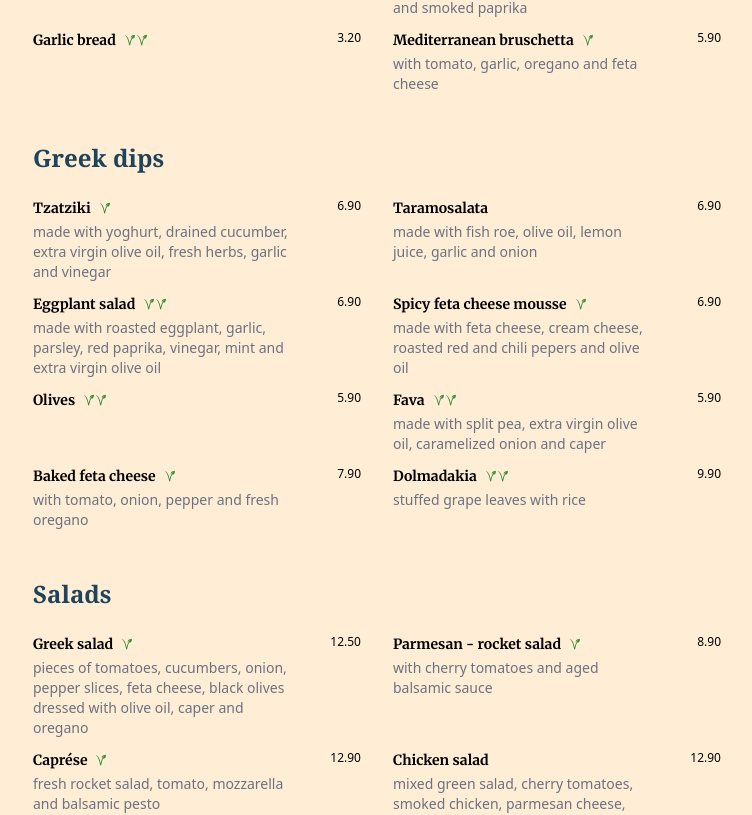
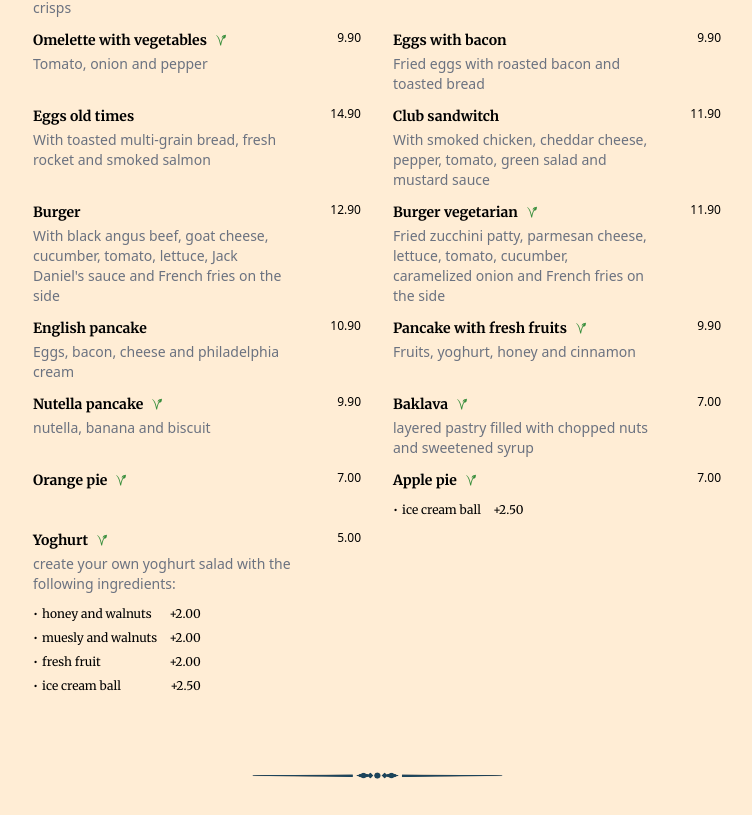
Before and after one commit to alextsagkas/old-times, a Next.js app: page / in a window 1280 px wide. Shown: the part 853-1668 px from the top of the page, without its empty margins (263-1015 px from the left). Built offline with nearby package versions, Linux system fonts and the light colour scheme; a web font is replaced by a local one.

Commit message:
Add brunch items to menu
- Store information about new menu items in banckup.tsx
- Separate brunch from the main menu with separator

```diff
--- a/data/backup.tsx
+++ b/data/backup.tsx
@@ -41,10 +41,217 @@ export const menu: MenuInterface = {
 
 export const categories = [
   {
+    id: "d6753654-c835-40c1-9bb9-47476471b10a",
+    category: "Brunch",
+    fresh: 0,
+    position: 1,
+    MenuItems: [
+      {
+        id: "7b97cf77-3023-4df7-b02b-67b2ca90c4e6",
+        name: "Toast",
+        subCategory: "",
+        description: "Ham and cheese toast served with crisps",
+        fresh: 0,
+        price: 3.9,
+        menuCategoryId: "d6753654-c835-40c1-9bb9-47476471b10a",
+        subItems: [],
+      },
+      {
+        id: "42d531ca-0028-40d5-b984-6b724c819592",
+        name: "Omelette",
+        subCategory: "",
+        description: "With ham, cheese and toasted bread",
+        fresh: 0,
+        price: 9.9,
+        menuCategoryId: "d6753654-c835-40c1-9bb9-47476471b10a",
+        subItems: [],
+      },
+      {
+        id: "960be90a-4811-4dec-99d4-004a3cd34720",
+        name: "Omelette with vegetables",
+        subCategory: "",
+        description: "Tomato, onion and pepper",
+        fresh: 1,
+        price: 9.9,
+        menuCategoryId: "d6753654-c835-40c1-9bb9-47476471b10a",
+        subItems: [],
+      },
+      {
+        id: "e40cdb19-ce96-44ab-ac95-56b6b4301310",
+        name: "Eggs with bacon",
+        subCategory: "",
+        description: "Fried eggs with roasted bacon and toasted bread",
+        fresh: 0,
+        price: 9.9,
+        menuCategoryId: "d6753654-c835-40c1-9bb9-47476471b10a",
+        subItems: [],
+      },
+      {
+        id: "1977c3ce-bbc8-4025-8f40-1465b5f7105a",
+        name: "Eggs old times",
+        subCategory: "",
+        description:
+          "With toasted multi-grain bread, fresh rocket and smoked salmon",
+        fresh: 0,
+        price: 14.9,
+        menuCategoryId: "d6753654-c835-40c1-9bb9-47476471b10a",
+        subItems: [],
+      },
+      {
+        id: "1961ace5-8c6e-4e98-897a-980a498ac608",
+        name: "Club sandwitch",
+        subCategory: "",
+        description:
+          "With smoked chicken, cheddar cheese, pepper, tomato, green salad and mustard sauce",
+        fresh: 0,
+        price: 11.9,
+        menuCategoryId: "d6753654-c835-40c1-9bb9-47476471b10a",
+        subItems: [],
+      },
+      {
+        id: "540d50b7-0116-404e-8544-3d88d532487b",
+        name: "Burger",
+        subCategory: "",
+        description:
+          "With black angus beef, goat cheese, cucumber, tomato, lettuce, Jack Daniel's sauce and French fries on the side",
+        fresh: 0,
+        price: 12.9,
+        menuCategoryId: "d6753654-c835-40c1-9bb9-47476471b10a",
+        subItems: [],
+      },
+      {
+        id: "a834ca64-4296-40da-ae34-9cce64f0d535",
+        name: "Burger vegetarian",
+        subCategory: "",
+        description:
+          "Fried zucchini patty, parmesan cheese, lettuce, tomato, cucumber, caramelized onion and French fries on the side",
+        fresh: 1,
+        price: 11.9,
+        menuCategoryId: "d6753654-c835-40c1-9bb9-47476471b10a",
+        subItems: [],
+      },
+      {
+        id: "03563944-9bc6-486c-8da0-7ebecb9af188",
+        name: "English pancake",
+        subCategory: "",
+        description: "Eggs, bacon, cheese and philadelphia cream",
+        fresh: 0,
+        price: 10.9,
+        menuCategoryId: "d6753654-c835-40c1-9bb9-47476471b10a",
+        subItems: [],
+      },
+      {
+        id: "1a0f2f9c-096b-4572-8f8c-18faaf8b8295",
+        name: "Pancake with fresh fruits",
+        subCategory: "",
+        description: "Fruits, yoghurt, honey and cinnamon",
+        fresh: 1,
+        price: 9.9,
+        menuCategoryId: "d6753654-c835-40c1-9bb9-47476471b10a",
+        subItems: [],
+      },
+      {
+        id: "cfc8c078-01df-43c7-877f-fafd8c2601ba",
+        name: "Nutella pancake",
+        subCategory: "",
+        description: "nutella, banana and biscuit",
+        fresh: 1,
+        price: 9.9,
+        menuCategoryId: "d6753654-c835-40c1-9bb9-47476471b10a",
+        subItems: [],
+      },
+      {
+        id: "fa087c05-538d-4252-85dc-d5341e7970d0",
+        name: "Baklava",
+        subCategory: "",
+        description:
+          "layered pastry filled with chopped nuts and sweetened syrup",
+        fresh: 1,
+        price: 7,
+        menuCategoryId: "07c48deb-3785-4abc-b010-a654f23a740f",
+        subItems: [],
+      },
+      {
+        id: "a8d878a0-0b08-4b42-9a69-4f9a240e5325",
+        name: "Orange pie",
+        subCategory: "",
+        description: "",
+        fresh: 1,
+        price: 7,
+        menuCategoryId: "07c48deb-3785-4abc-b010-a654f23a740f",
+        subItems: [],
+      },
+      {
+        id: "a77d4ca9-3960-4ed8-9b93-7f2c8d7e8ae2",
+        name: "Apple pie",
+        subCategory: "",
+        description: "",
+        fresh: 1,
+        price: 7,
+        menuCategoryId: "07c48deb-3785-4abc-b010-a654f23a740f",
+        subItems: [
+          {
+            id: "440b6141-934f-4fe5-9d53-4f2bbb673736",
+            name: "ice cream ball",
+            description: "",
+            fresh: 0,
+            price: 2.5,
+            menuItemId: "201bdc72-fbd1-45a6-a146-a59705148044",
+          },
+        ],
+      },
+      {
+        id: "9726157a-ebbd-4718-9cc3-e27d32019a4f",
+        name: "Yoghurt",
+        subCategory: "",
+        description:
+          "create your own yoghurt salad with the following ingredients:",
+        fresh: 1,
+        price: 5,
+        menuCategoryId: "07c48deb-3785-4abc-b010-a654f23a740f",
+        subItems: [
+          {
+            id: "fa3dac8e-b2ff-46fb-bf61-a3eb006d5bb9",
+            name: "honey and walnuts",
+            description: "",
+            fresh: 0,
+            price: 2,
+            menuItemId: "201bdc72-fbd1-45a6-a146-a59705148044",
+          },
+          {
+            id: "60c44814-09f3-4f26-8804-8f212af7f6f9",
+            name: "muesly and walnuts",
+            description: "",
+            fresh: 0,
+            price: 2,
+            menuItemId: "201bdc72-fbd1-45a6-a146-a59705148044",
+          },
+          {
+            id: "f89d16e5-1245-4f42-ac31-963ebdb200b6",
+            name: "fresh fruit",
+            description: "",
+            fresh: 0,
+            price: 2,
+            menuItemId: "201bdc72-fbd1-45a6-a146-a59705148044",
+          },
+          {
+            id: "b2f28527-828e-4f8b-bbbc-2673b4ce9443",
+            name: "ice cream ball",
+            description: "",
+            fresh: 0,
+            price: 2.5,
+            menuItemId: "201bdc72-fbd1-45a6-a146-a59705148044",
+          },
+        ],
+      },
+    ],
+  },
+
+  {
     id: "6103f2d5-ad84-4f9e-80f3-e1f9d36d3278",
     category: "Bruschetta",
     fresh: 0,
-    position: 1,
+    position: 2,
     MenuItems: [
       {
         id: "c0be2306-df41-4c0c-8076-5894662dab37",
@@ -94,7 +301,7 @@ export const categories = [
     id: "874dfa27-7bbe-4391-8ab1-6c4f498255a7",
     category: "Greek dips",
     fresh: 0,
-    position: 2,
+    position: 3,
     MenuItems: [
       {
         id: "b34c880a-4344-45e0-bfea-032ec8eb89d9",
@@ -188,7 +395,7 @@ export const categories = [
     id: "1f6af39d-679a-4e09-b710-1976ebf9443d",
     category: "Salads",
     fresh: 0,
-    position: 3,
+    position: 4,
     MenuItems: [
       {
         id: "e0ad077b-fbd2-43f8-ad30-a5cbf365650e",
@@ -251,7 +458,7 @@ export const categories = [
     id: "33b0098d-2263-48b1-bb4d-b265f28f9d68",
     category: "Appetizers",
     fresh: 0,
-    position: 4,
+    position: 5,
     MenuItems: [
       {
         id: "e397484c-8003-48e3-b747-a0c7a0c6476b",
@@ -343,7 +550,7 @@ export const categories = [
     id: "5e73f989-cb2f-482d-95b8-8299d81b9c35",
     category: "Pizza",
     fresh: 0,
-    position: 5,
+    position: 6,
     MenuItems: [
       {
         id: "318b2f6e-580d-462e-832e-fde1df57b3ca",
@@ -394,7 +601,7 @@ export const categories = [
     id: "b5319848-3b20-49b1-b2b1-3ef2ffe54ec1",
     category: "Pasta",
     fresh: 0,
-    position: 6,
+    position: 7,
     MenuItems: [
       {
         id: "0d3c8e65-08af-42b0-b398-e780fad0be1e",
@@ -476,7 +683,7 @@ export const categories = [
     id: "238cb5ae-4289-4e49-86d8-df586320f993",
     category: "Grilled",
     fresh: 0,
-    position: 7,
+    position: 8,
     MenuItems: [
       {
         id: "153e619c-df93-4435-a18b-ed03fd645d88",
@@ -516,7 +723,7 @@ export const categories = [
     id: "0e7c8807-c783-486d-aed7-c57c2a6a81a3",
     category: "Seafood",
     fresh: 0,
-    position: 8,
+    position: 9,
     MenuItems: [
       {
         id: "1c9832de-7498-4153-ae11-91c9411e0296",
@@ -607,7 +814,7 @@ export const categories = [
     id: "dbb4521e-a944-4e05-934b-a9fee4321c51",
     category: "Traditional Greek dishes",
     fresh: 0,
-    position: 9,
+    position: 10,
     MenuItems: [
       {
         id: "dc77cf17-ef89-424f-a5c5-cd085de04d35",
@@ -689,7 +896,7 @@ export const categories = [
     id: "17bb3bcc-b41a-4bb9-adb2-f0c30286530c",
     category: "Fruits",
     fresh: 2,
-    position: 10,
+    position: 11,
     MenuItems: [
       {
         id: "a8d72f6d-ec63-4162-a820-4a9029171788",
@@ -718,7 +925,7 @@ export const categories = [
     id: "07c48deb-3785-4abc-b010-a654f23a740f",
     category: "Desserts",
     fresh: 1,
-    position: 11,
+    position: 12,
     MenuItems: [
       {
         id: "6b2e65c4-d914-497f-b0be-7465f1198c3e",
@@ -749,7 +956,16 @@ export const categories = [
         fresh: 0,
         price: 7,
         menuCategoryId: "07c48deb-3785-4abc-b010-a654f23a740f",
-        subItems: [],
+        subItems: [
+          {
+            id: "440b6141-934f-4fe5-9d53-4f2bbb673736",
+            name: "ice cream ball",
+            description: "",
+            fresh: 0,
+            price: 2.5,
+            menuItemId: "201bdc72-fbd1-45a6-a146-a59705148044",
+          },
+        ],
       },
       {
         id: "201bdc72-fbd1-45a6-a146-a59705148044",
@@ -802,7 +1018,7 @@ export const categories = [
     id: "c2291d03-4be4-4080-8a20-3184a528f54f",
     category: "Ice cream and milkshake",
     fresh: 1,
-    position: 12,
+    position: 13,
     MenuItems: [
       {
         id: "cad6f860-2271-4fb1-b984-2461ff7ec682",
@@ -841,7 +1057,7 @@ export const categories = [
     id: "8de7a240-25f3-44a8-a7f8-91552baac05d",
     category: "Soft Drinks",
     fresh: 0,
-    position: 13,
+    position: 14,
     MenuItems: [
       {
         id: "7155faea-e2db-40c5-b7de-893ab6126eb8",
@@ -980,7 +1196,7 @@ export const categories = [
     id: "0d6e67bb-dd88-4378-9de4-a94d993012c9",
     category: "Smoothies",
     fresh: 0,
-    position: 14,
+    position: 15,
     MenuItems: [
       {
         id: "9fba9c85-e81c-47d6-8caa-7b667077ecec",
@@ -1026,7 +1242,7 @@ export const categories = [
     id: "21aa06f4-fa39-4f20-b160-004ad2ae1ffa",
     category: " Beers",
     fresh: 0,
-    position: 15,
+    position: 16,
     MenuItems: [
       {
         id: "8898da9b-e86c-49b6-b439-76f68d4db287",
@@ -1095,7 +1311,7 @@ export const categories = [
     id: "06f79077-0a3e-4039-85c8-ebfc4b6f3597",
     category: "Coffees",
     fresh: 0,
-    position: 16,
+    position: 17,
     MenuItems: [
       {
         id: "25c1656f-94de-4e98-9eba-ab92a4aa4224",
@@ -1274,7 +1490,7 @@ export const categories = [
     id: "d62775b0-f82a-481a-9f71-5b12533d5474",
     category: "Wine List",
     fresh: 0,
-    position: 17,
+    position: 18,
     MenuItems: [
       {
         id: "d0c0a2ca-cdfb-4d6e-97c5-2b31e327f7ae",
@@ -1496,7 +1712,7 @@ export const categories = [
     id: "8f2004e2-6a4b-4289-86ca-a48f03b68472",
     category: "Whisky",
     fresh: 0,
-    position: 18,
+    position: 19,
     MenuItems: [
       {
         id: "eb6ea822-7d96-4b8f-9006-c187442df0d4",
@@ -1699,7 +1915,7 @@ export const categories = [
     id: "6516648f-c336-41bb-a417-b5a329a75a2a",
     category: "Gin",
     fresh: 0,
-    position: 19,
+    position: 20,
     MenuItems: [
       {
         id: "bf9e8297-8a05-49c1-a1c3-644ee11d5a49",
@@ -1778,7 +1994,7 @@ export const categories = [
     id: "6893b479-9b0a-4d26-ae67-d3a421b38de2",
     category: "Vodka",
     fresh: 0,
-    position: 20,
+    position: 21,
     MenuItems: [
       {
         id: "9abaf849-a59c-4c7e-b98d-9964b0e4a8ef",
@@ -1847,7 +2063,7 @@ export const categories = [
     id: "15a4ccda-37f0-4601-9f0b-23d6d5921318",
     category: "Rum",
     fresh: 0,
-    position: 21,
+    position: 22,
     MenuItems: [
       {
         id: "5304d839-6158-4d93-a85a-7c3685b15993",
@@ -1946,7 +2162,7 @@ export const categories = [
     id: "6f66f89e-5f52-478b-a2ff-46a950b8b1fe",
     category: "Tequila",
     fresh: 0,
-    position: 22,
+    position: 23,
     MenuItems: [
       {
         id: "3fee6d83-908d-4543-9ce8-ca6d6affb023",
@@ -2025,7 +2241,7 @@ export const categories = [
     id: "bb214d09-4211-41d4-90ec-223acec8468e",
     category: "Metaxa",
     fresh: 0,
-    position: 23,
+    position: 24,
     MenuItems: [
       {
         id: "4996664e-d869-4934-bc1a-3b2af1064e4c",
@@ -2054,7 +2270,7 @@ export const categories = [
     id: "5218e80c-ad53-4473-82c9-40340b6c8661",
     category: "Cognac",
     fresh: 0,
-    position: 24,
+    position: 25,
     MenuItems: [
       {
         id: "3c0cc3cd-eaae-4c65-87a7-49ab9dffb915",
@@ -2093,7 +2309,7 @@ export const categories = [
     id: "d8a5caa8-7f86-46d4-a7c5-be3f7a6bb44b",
     category: "Aperitif",
     fresh: 0,
-    position: 25,
+    position: 26,
     MenuItems: [
       {
         id: "13bc94e2-5213-49a9-b687-e0a0c0c01a93",
@@ -2172,7 +2388,7 @@ export const categories = [
     id: "1a2de6c2-0709-49af-b916-8031f06f0a57",
     category: "Liquor",
     fresh: 0,
-    position: 26,
+    position: 27,
     MenuItems: [
       {
         id: "3a843f39-66dd-4618-b8a6-736920075866",
@@ -2351,7 +2567,7 @@ export const categories = [
     id: "e4429643-bcfa-47ab-8f0f-5290d5b9e3a9",
     category: "Cocktails",
     fresh: 0,
-    position: 27,
+    position: 28,
     MenuItems: [
       {
         id: "7e57bfcb-4142-4677-bab7-d8a3035c9493",
@@ -2457,7 +2673,9 @@ export const categories = [
         id: "b11d8c67-da63-4b48-a8be-19d45cce860d",
         name: "Sex on the Beach",
         subCategory: "",
-        description: "Vodka, peach schnapps, Grenadine, orange jouce and cranberry juice",
+        description:
+
+          "Vodka, peach schnapps, Grenadine, orange jouce and cranberry juice",
         fresh: 0,
         price: 12,
         menuCategoryId: "e4429643-bcfa-47ab-8f0f-5290d5b9e3a9",
--- a/src/pages/index.tsx
+++ b/src/pages/index.tsx
@@ -66,7 +66,23 @@ const Home: NextPage<HomeProps> = () => {
           />
           <Separator />
           {categories.map((category, index) => {
-            if (category.position <= 9) {
+            if (category.position <= 1) {
+              return (
+                <MenuItem
+                  key={category.id}
+                  menuItem={categories[index] as MenuCategoryInterface}
+                  ref={(refs[index + 1] as RefsItemInterface).ref}
+                />
+              );
+            }
+          })}
+          <Separator />
+          {categories.map((category, index) => {
+            if (
+              category.position > 1 &&
+              category.position <= 9 &&
+              index <= refs.length
+            ) {
               return (
                 <MenuItem
                   key={category.id}
```
Lines whose indentation alone changed are shown as unchanged.
